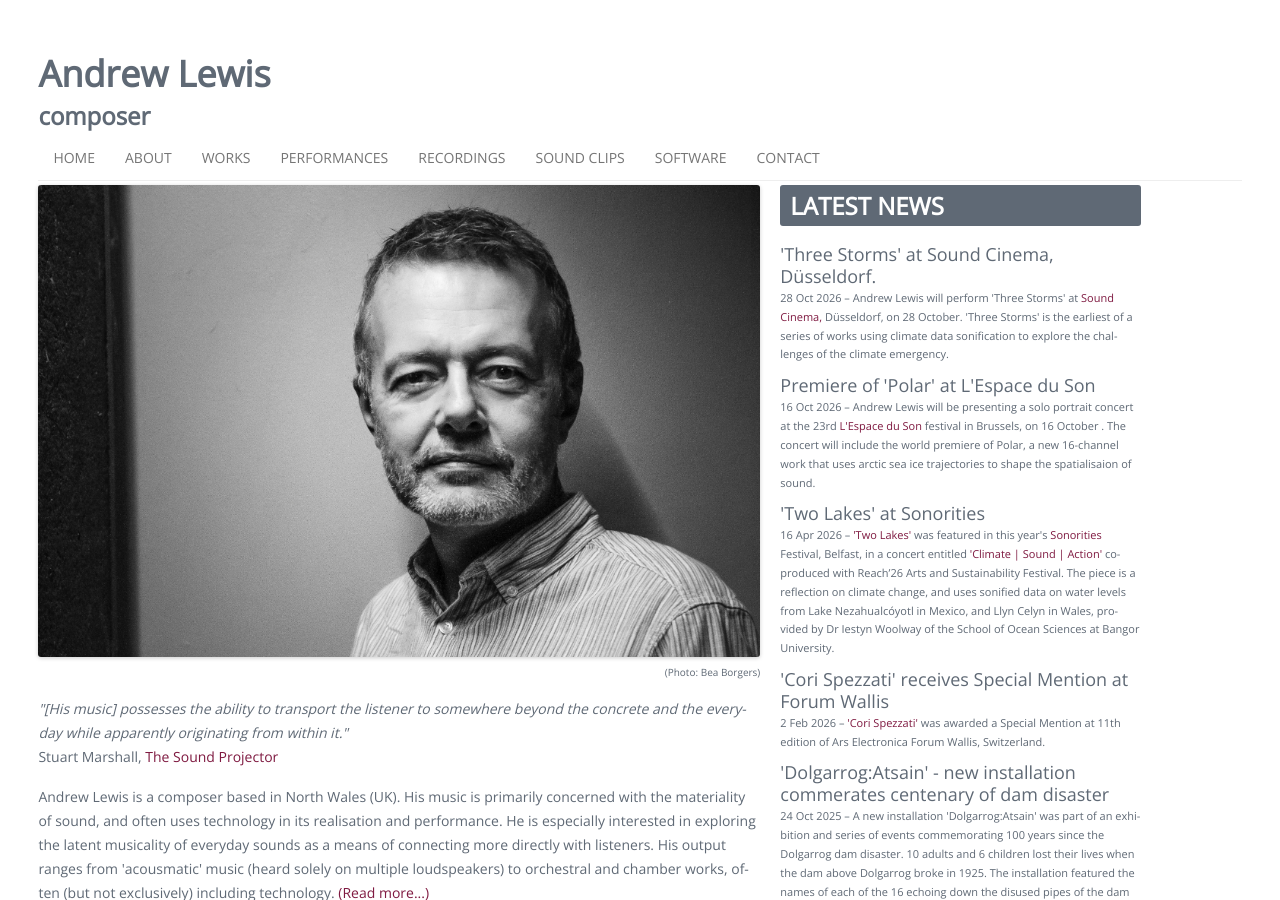
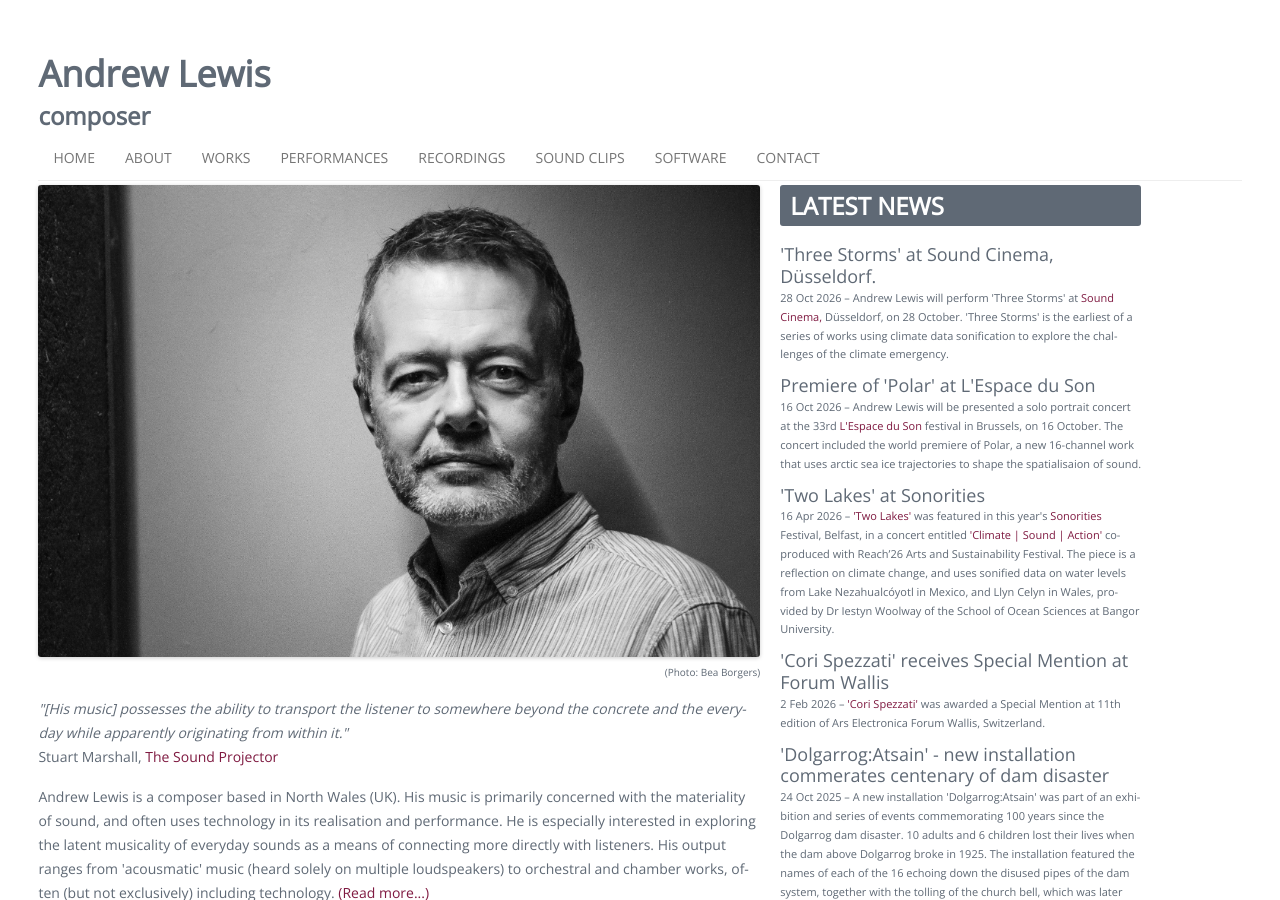
Before and after one commit to acousmatician/acousmatician.github.io, a Jekyll site: the page built from index.html, in a window 1280 px wide and 900 px high. Built offline with Jekyll 4.4.1, drawn with Linux system fonts in a browser that asks for light colours; nearby versions of some CDN libraries; library files that are not in the unit come from our copies; a script that is not in the unit is left out.

Commit message:
Update news26.html

```diff
--- a/_includes/news26.html
+++ b/_includes/news26.html
@@ -8,7 +8,7 @@
         <p class="news">28 Oct 2026 &ndash; Andrew Lewis will perform 'Three Storms' at <a href="https://soundcinema.eu">Sound Cinema,</a> Düsseldorf, on 28 October. 'Three Storms' is the earliest of a series of works using climate data sonification to explore the challenges of the climate emergency.
         </p>
         <news-head>Premiere of 'Polar' at L'Espace du Son</news-head>
-        <p class="news">16 Oct 2026 &ndash; Andrew Lewis will be presenting a solo portrait concert at the 23rd <a href="https://www.lespaceduson.be">L'Espace du Son</a> festival in Brussels, on 16 October . The concert will include the world premiere of Polar, a new 16-channel work that uses arctic sea ice trajectories to shape the spatialisaion of sound.
+        <p class="news">16 Oct 2026 &ndash; Andrew Lewis will be presented a solo portrait concert at the 33rd <a href="https://www.lespaceduson.be">L'Espace du Son</a> festival in Brussels, on 16 October. The concert included the world premiere of Polar, a new 16-channel work that uses arctic sea ice trajectories to shape the spatialisaion of sound.
     </p>
 
     <news-head>'Two Lakes' at Sonorities</news-head>
```
